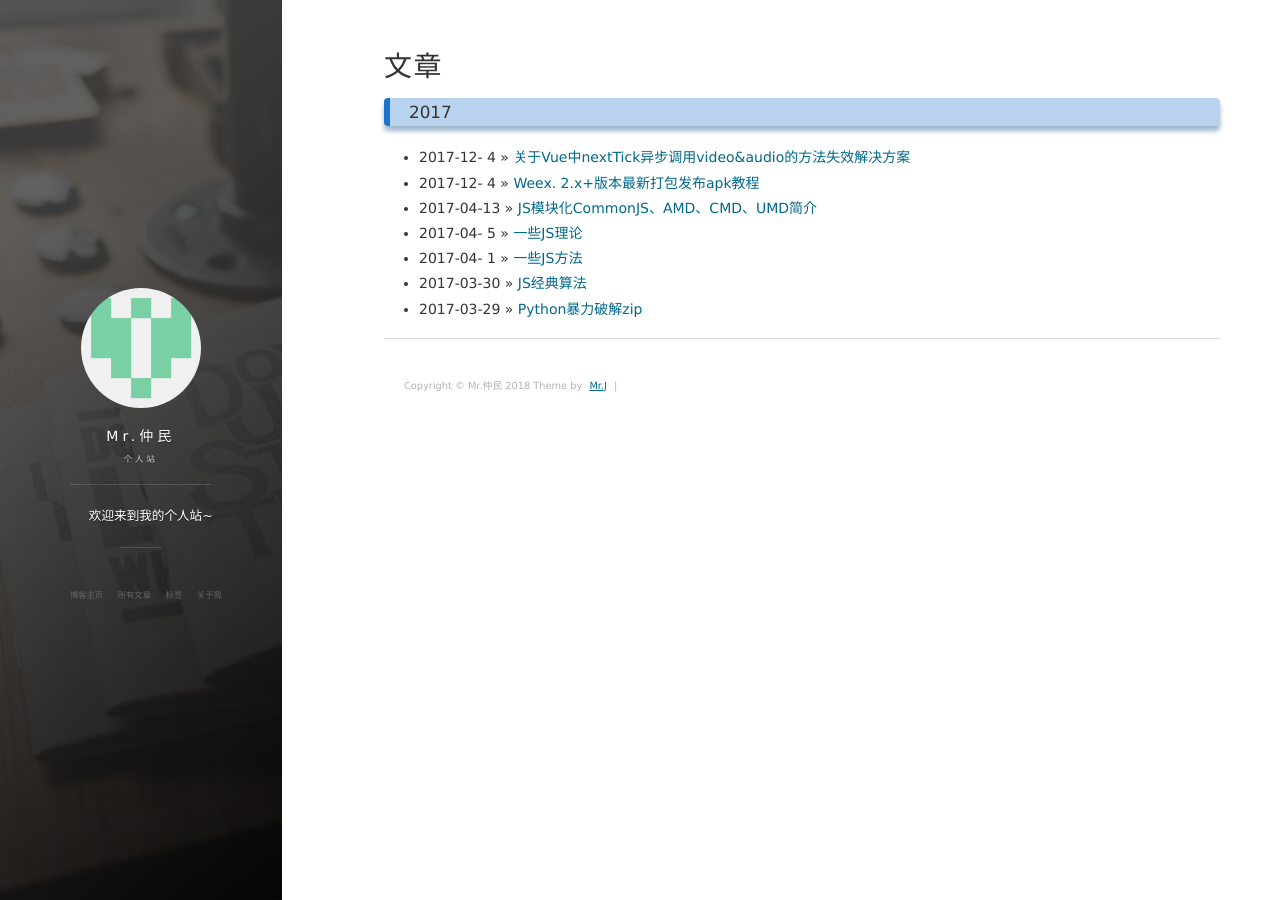
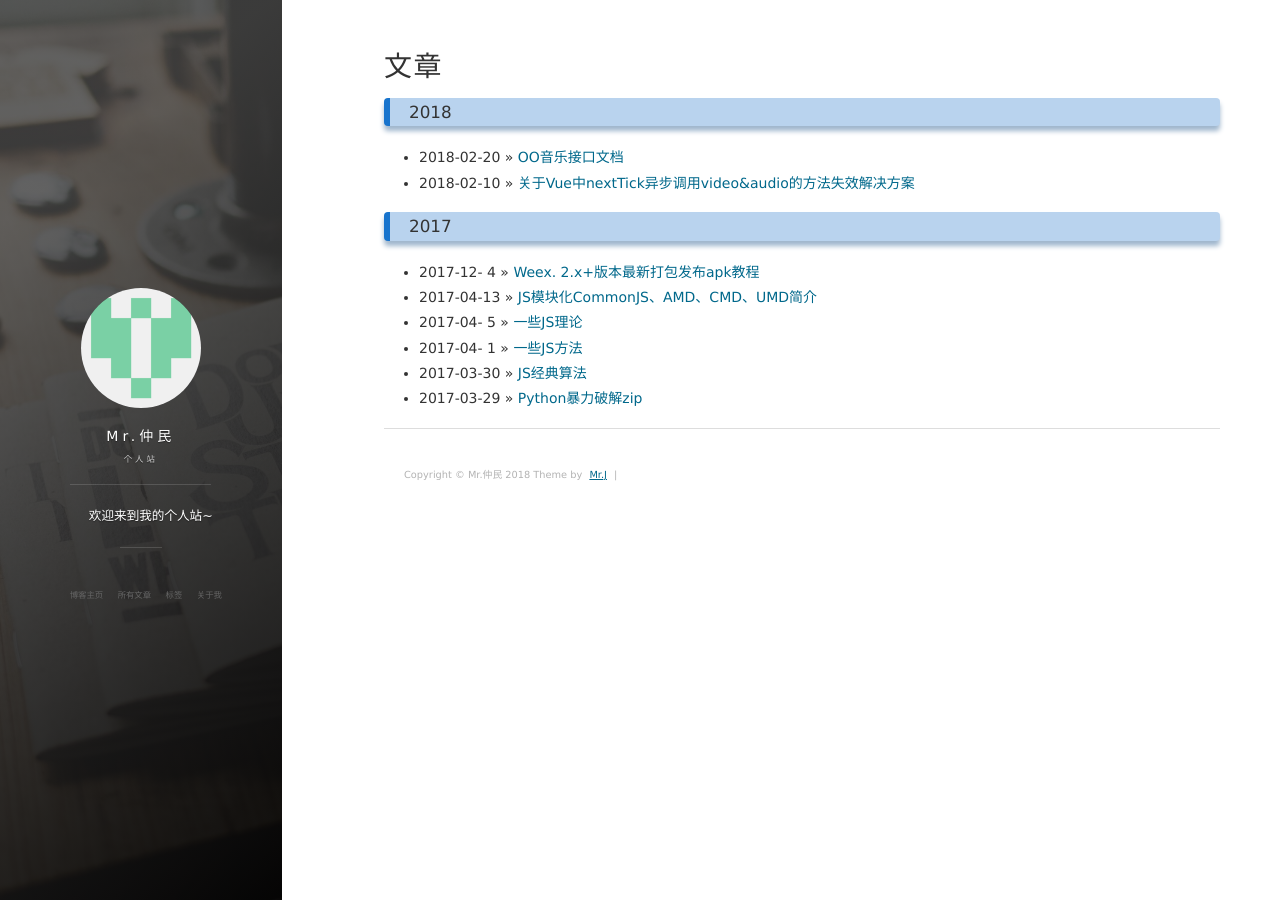
Before and after one commit to qq282126990/qq282126990.github.com, a Jekyll site: the page built from archive.html, in a window 1280 px wide. Built offline with Jekyll 4.4.1, drawn with Linux system fonts in a browser that asks for light colours; nearby versions of some CDN libraries; comment, search, counter and statistics services are not loaded.

Commit message:
no message

```diff
--- a/_posts/2018-2-10-10.md
+++ b/_posts/2018-02-10-10.md
@@ -1,7 +1,7 @@
 ---
 layout: post
 title: "关于Vue中nextTick异步调用video&audio的方法失效解决方案"
-date: 2017-12-04
+date: 2018-02-10
 description: "关于Vue中nextTick异步调用video&audio的方法失效解决方案"
 tag: 博客
 ---
--- /dev/null
+++ b/_posts/2018-02-20-20.md
@@ -0,0 +1,7 @@
+---
+layout: post
+title: "OO音乐接口文档"
+date: 2018-02-20
+description: "OO音乐接口文档"
+tag: 博客
+---
```
